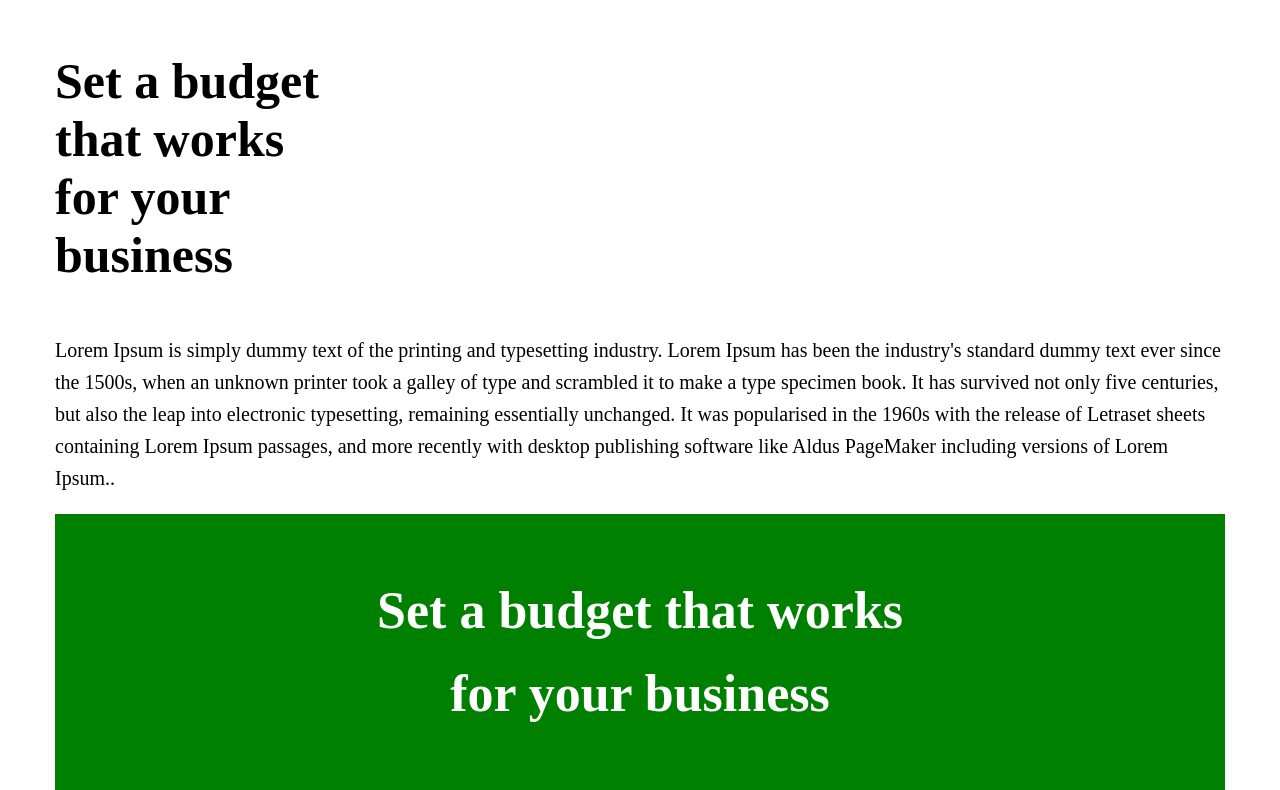
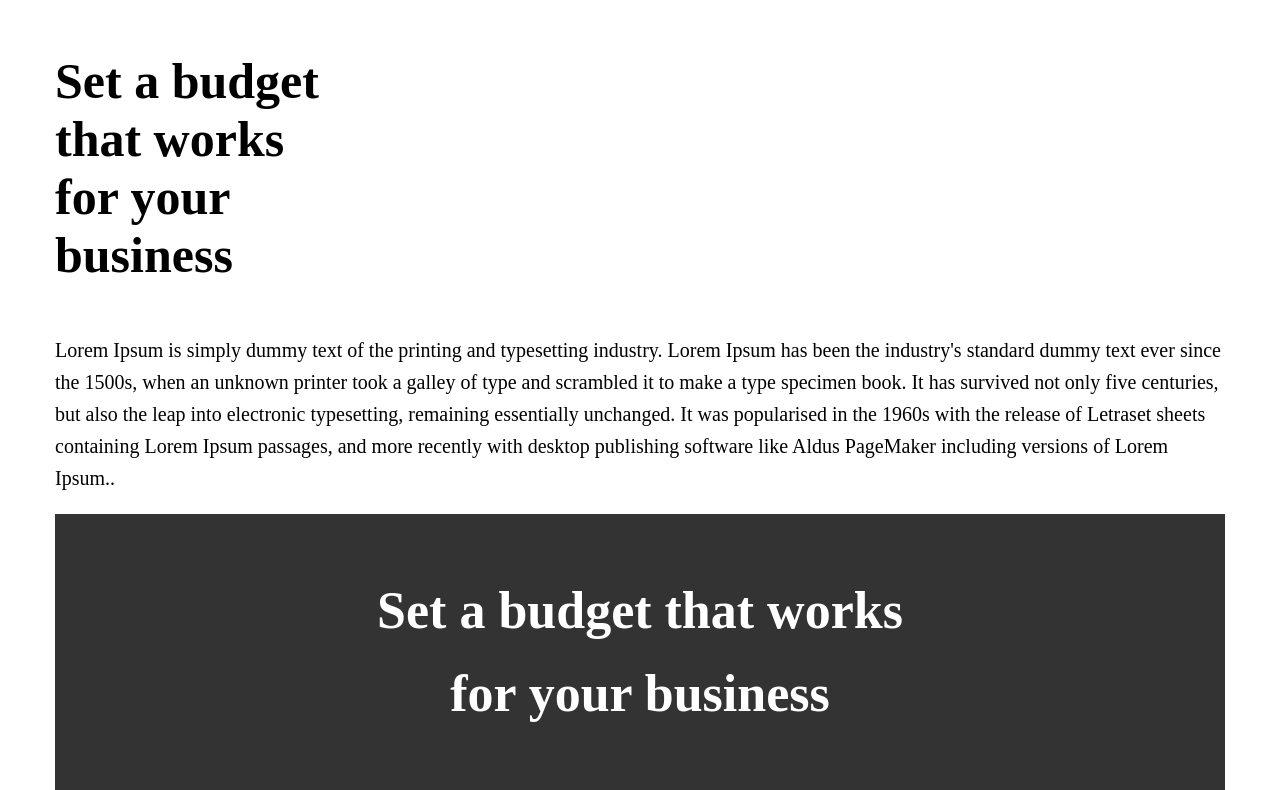
Before and after one commit to mdhafiz1996/firstlayout, a plain HTML site: page index.html in a window 1280 px wide. Shown: the part 783-1573 px from the top of the page. Drawn offline with Linux system fonts and the light colour scheme.

Commit message:
Update style.css

```diff
--- a/css/style.css
+++ b/css/style.css
@@ -66,7 +66,7 @@ body{
 
 
 .footat{
-    background:green;
+    background: #333;
     padding: 3px;
     color: white;
 }
```
